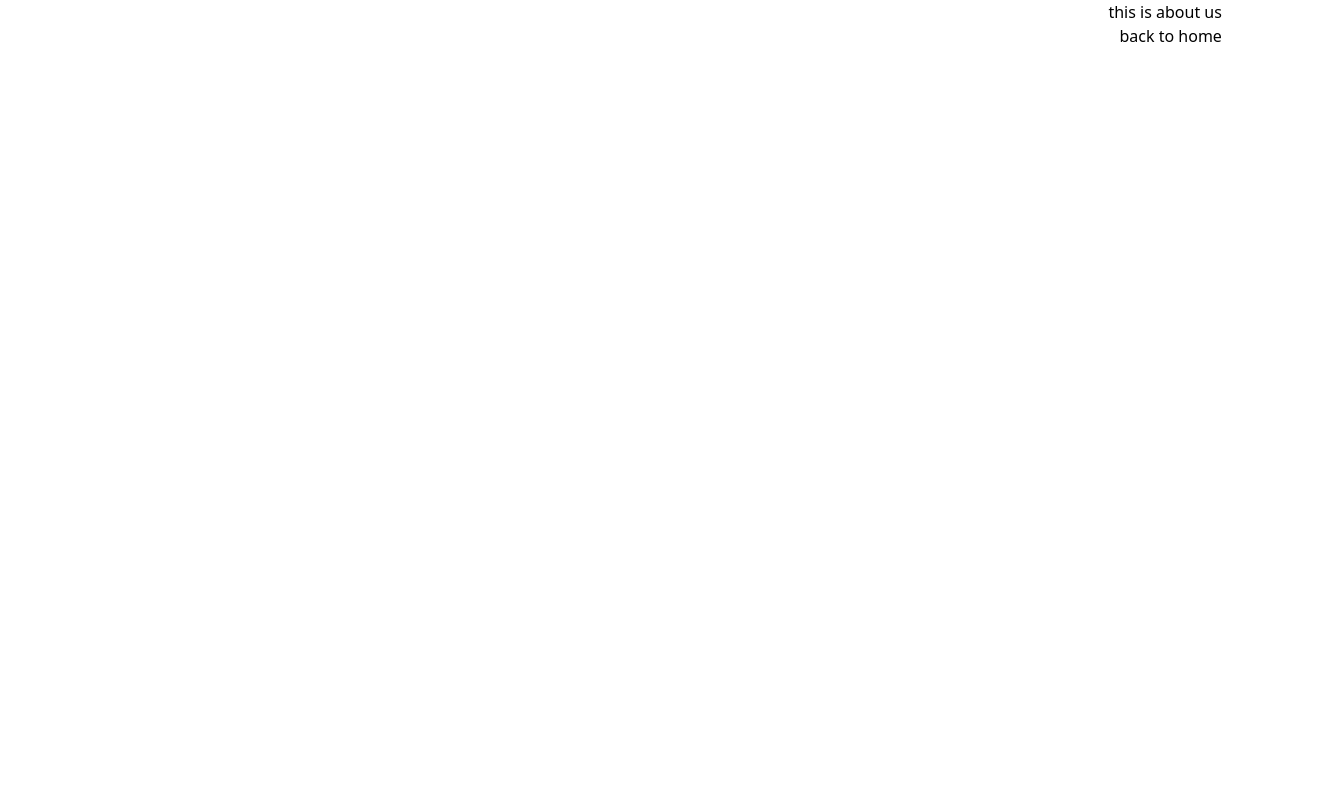
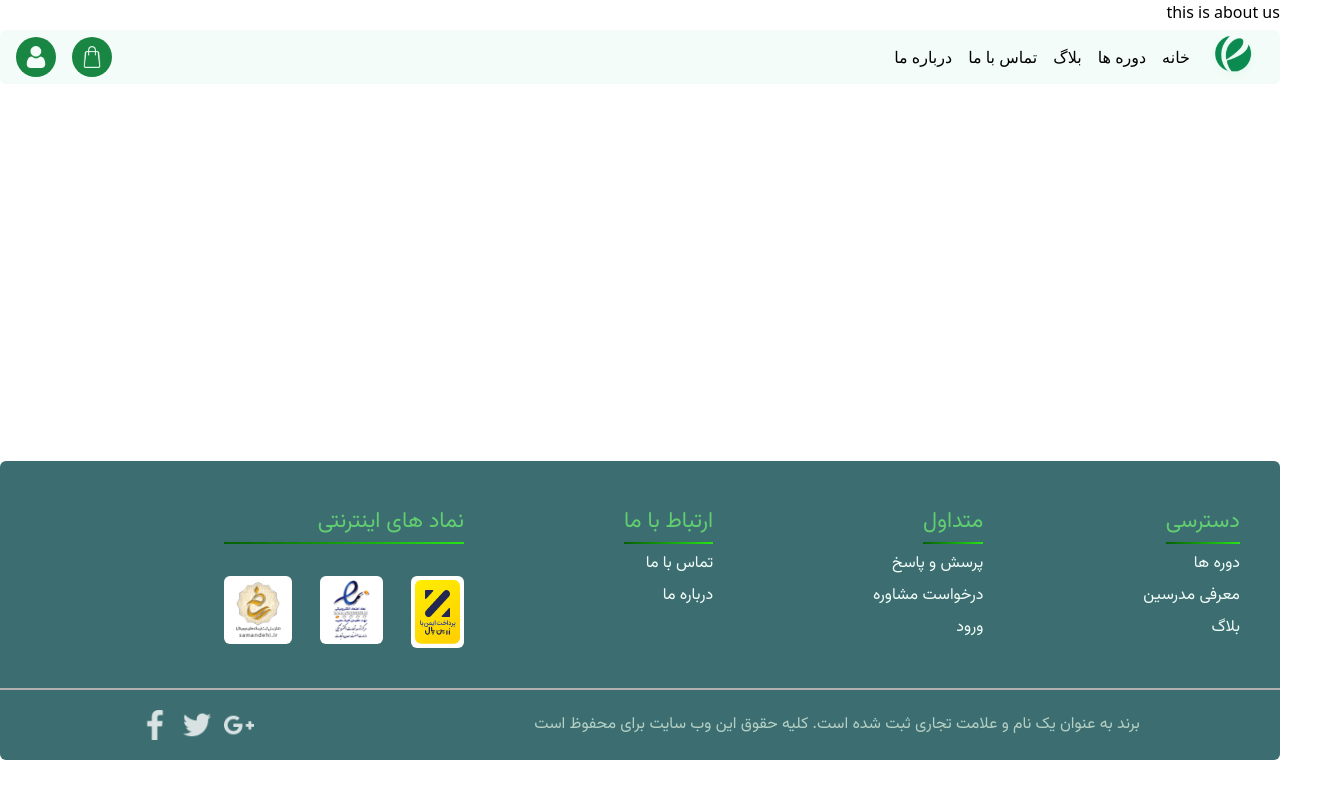
Before and after one commit to MJavadDe/e-commerc-, a Next.js app: page /aboutUs in a window 1280 px wide. Shown: the whole page, 1338 px wide, since content can reach past the window. Built offline with nearby package versions, Linux system fonts and the light colour scheme.

Commit message:
layout about courses added

```diff
--- a/pages/aboutUs/index.jsx
+++ b/pages/aboutUs/index.jsx
@@ -1,17 +1,14 @@
-import Errore404 from '@/Components/Error404/Errore404';
-import Link from 'next/link';
-import React from 'react';
+import Layout from "@/Components/layout";
+import Link from "next/link";
+import React from "react";
 
 const AboutUs = () => {
-    return (
-        <div>
-            <h1>this is about us</h1>
-            <Link href="/">
-                back to home
-            </Link>
-
-        </div>
-    );
+  return (
+    <Layout title="About">
+      <h1>this is about us</h1>
+      <Link href="/">back to home</Link>
+    </Layout>
+  );
 };
 
 export default AboutUs;
--- a/pages/courses/index.jsx
+++ b/pages/courses/index.jsx
@@ -1,15 +1,16 @@
+import Layout from '@/Components/layout';
 import Link from 'next/link';
 import React from 'react';
 
 const Courses = () => {
     return (
-        <div>
+        <Layout title="Courses">
             <h1>courses are here</h1>
             <Link href="/">
                 <div>back to home</div>
             </Link>
 
-        </div>
+        </Layout>
     );
 };
 
```
Also changed, not shown: pages/shopcart/index.jsx (+7 -13 lines).
